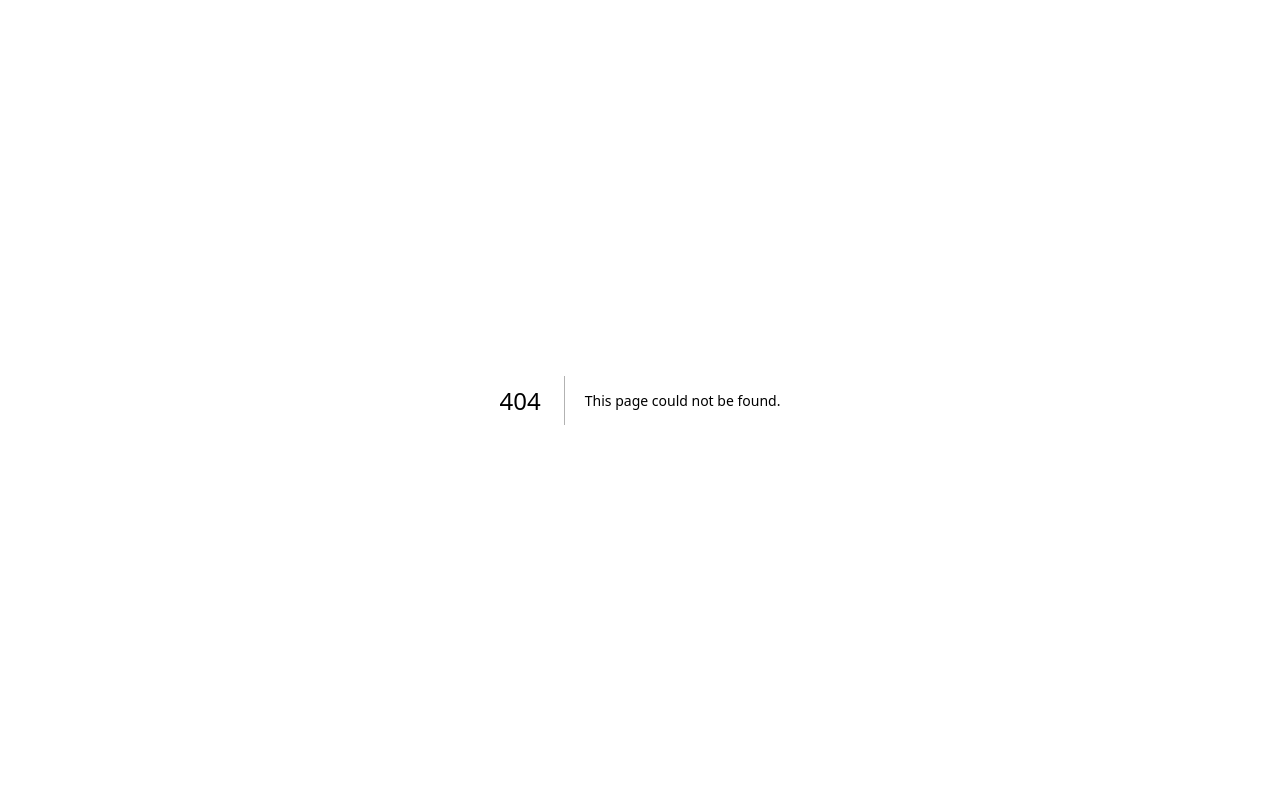
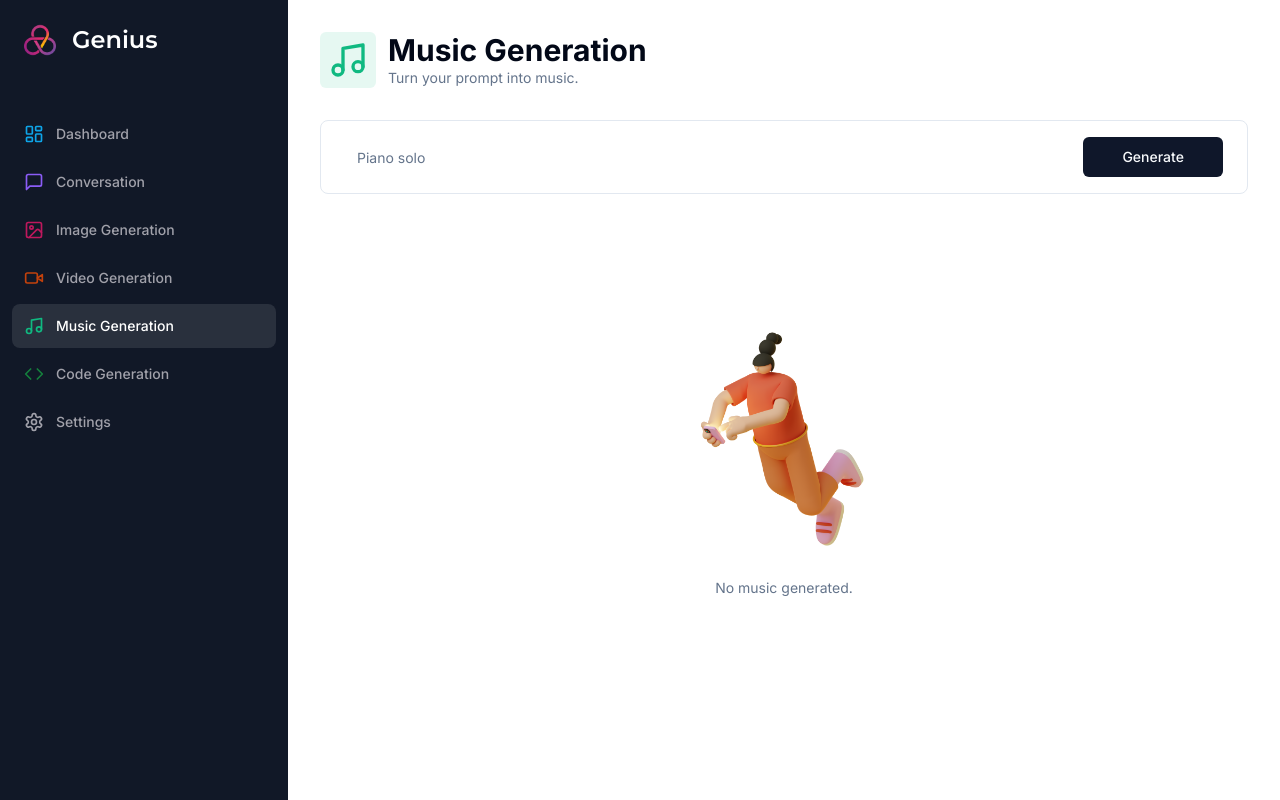
Before and after one commit to mirjSolution/SAAS_AI, a Next.js app: page /music in a window 1280 px wide. Before the commit this address had no page. Built offline with nearby package versions, Linux system fonts and the light colour scheme.

Commit message:
Music AI functionality

```diff
--- /dev/null
+++ b/app/(dashboard)/(routes)/music/constants.ts
@@ -0,0 +1,5 @@
+import * as z from 'zod';
+
+export const formSchema = z.object({
+  prompt: z.string().min(1, { message: 'Music prompt is required' }),
+});
--- /dev/null
+++ b/app/(dashboard)/(routes)/music/page.tsx
@@ -0,0 +1,108 @@
+'use client';
+
+import { useState } from 'react';
+import axios from 'axios';
+import * as z from 'zod';
+import { Music } from 'lucide-react';
+import { useForm } from 'react-hook-form';
+import { zodResolver } from '@hookform/resolvers/zod';
+import { useRouter } from 'next/navigation';
+import { ChatCompletionRequestMessage } from 'openai';
+
+import { Form, FormControl, FormField, FormItem } from '@/components/ui/form';
+import { Input } from '@/components/ui/input';
+import { Heading } from '@/components/heading';
+import { Empty } from '@/components/empty';
+
+import { formSchema } from './constants';
+import { Button } from '@/components/ui/button';
+import { Loader } from '@/components/Loader';
+
+const MusicPage = () => {
+  const router = useRouter();
+  const [music, setMusic] = useState<string>();
+
+  const form = useForm<z.infer<typeof formSchema>>({
+    resolver: zodResolver(formSchema),
+    defaultValues: {
+      prompt: '',
+    },
+  });
+
+  const isLoading = form.formState.isSubmitting;
+
+  const onSubmit = async (values: z.infer<typeof formSchema>) => {
+    try {
+      setMusic(undefined);
+
+      const response = await axios.post('/api/music', values);
+
+      setMusic(response.data.audio);
+      form.reset();
+    } catch (error: any) {
+      // TODO: Open Pro Model
+      console.log(error);
+    } finally {
+      router.refresh();
+    }
+  };
+
+  return (
+    <div>
+      <Heading
+        title='Music Generation'
+        description='Turn your prompt into music.'
+        icon={Music}
+        iconColor='text-emerald-500'
+        bgColor='bg-emerald-500/10'
+      />
+      <div className='px-4 lg:px-8'>
+        <div>
+          <Form {...form}>
+            <form
+              onSubmit={form.handleSubmit(onSubmit)}
+              className='rounded-lg border w-full p-4 px-3 md:px-6 focus-within:shadow-sm grid grid-cols-12 gap-2'
+            >
+              <FormField
+                name='prompt'
+                render={({ field }) => (
+                  <FormItem className='col-span-12 lg:col-span-10'>
+                    <FormControl>
+                      <Input
+                        className='border-0 outline-none focus-visible:ring-0 focus-visible:ring-transparent'
+                        disabled={isLoading}
+                        placeholder='Piano solo'
+                        {...field}
+                      />
+                    </FormControl>
+                  </FormItem>
+                )}
+              />
+              <Button
+                className='col-span-12 lg:col-span-2 w-full'
+                disabled={isLoading}
+              >
+                Generate
+              </Button>
+            </form>
+          </Form>
+        </div>
+        <div className='space-y-4 mt-4'>
+          {isLoading && (
+            <div className='p-8 rounded-lg w-full flex items-center justify-center bg-muted'>
+              <Loader />
+            </div>
+          )}
+          {!music && !isLoading && <Empty label='No music generated.' />}
+          {music && (
+            <audio controls className='w-full mt-8'>
+              <source src={music} />
+            </audio>
+          )}
+        </div>
+      </div>
+    </div>
+  );
+};
+
+export default MusicPage;
--- /dev/null
+++ b/app/api/music/route.ts
@@ -0,0 +1,33 @@
+import { auth } from '@clerk/nextjs';
+import { NextResponse } from 'next/server';
+import Replicate from 'replicate';
+
+const replicate = new Replicate({
+  auth: process.env.REPLICATE_API_TOKEN!,
+});
+
+export async function POST(req: Request) {
+  try {
+    const { userId } = auth();
+    const body = await req.json();
+    const { prompt } = body;
+
+    if (!userId) return new NextResponse('Unathorized', { status: 401 });
+
+    if (!prompt) return new NextResponse('Prompt is required', { status: 400 });
+
+    const response = await replicate.run(
+      'riffusion/riffusion:8cf61ea6c56afd61d8f5b9ffd14d7c216c0a93844ce2d82ac1c9ecc9c7f24e05',
+      {
+        input: {
+          prompt_a: prompt,
+        },
+      }
+    );
+
+    return NextResponse.json(response);
+  } catch (error) {
+    console.log('[MUSIC_ERROR]', error);
+    return new NextResponse('Internal error', { status: 500 });
+  }
+}
--- a/package.json
+++ b/package.json
@@ -33,6 +33,7 @@
     "react-dom": "18.2.0",
     "react-hook-form": "^7.45.2",
     "react-markdown": "^8.0.7",
+    "replicate": "^0.12.3",
     "tailwind-merge": "^1.14.0",
     "tailwindcss": "3.3.3",
     "tailwindcss-animate": "^1.0.6",
```
Also changed, not shown: 1 other file (tests, documents, lock files or other folders).
